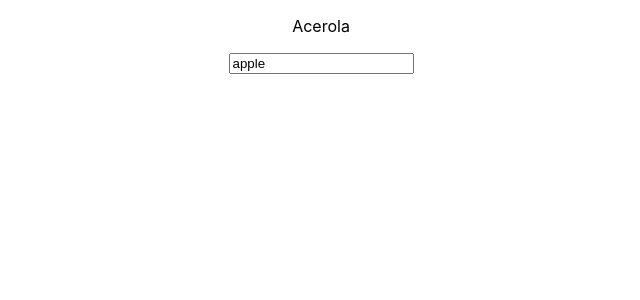
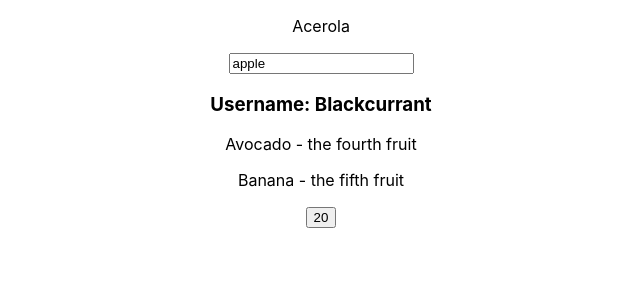
Before and after one commit to darrenzhang2000/base-syntax, a React (Create React App) app: page / in a window 1280 px wide. Shown: the top 300 px of the page, without its empty margins (319-959 px from the left). Built offline with nearby package versions, Linux system fonts and the light colour scheme.

Commit message:
added states

```diff
--- a/src/App.css
+++ b/src/App.css
@@ -1,38 +1,3 @@
 .App {
   text-align: center;
 }
-
-.App-logo {
-  height: 40vmin;
-  pointer-events: none;
-}
-
-@media (prefers-reduced-motion: no-preference) {
-  .App-logo {
-    animation: App-logo-spin infinite 20s linear;
-  }
-}
-
-.App-header {
-  background-color: #282c34;
-  min-height: 100vh;
-  display: flex;
-  flex-direction: column;
-  align-items: center;
-  justify-content: center;
-  font-size: calc(10px + 2vmin);
-  color: white;
-}
-
-.App-link {
-  color: #61dafb;
-}
-
-@keyframes App-logo-spin {
-  from {
-    transform: rotate(0deg);
-  }
-  to {
-    transform: rotate(360deg);
-  }
-}
--- a/src/App.js
+++ b/src/App.js
@@ -1,16 +1,34 @@
-import React from 'react';
-import './App.css';
-import UserInput from './UserInput/UserInput';
+import React, { Component } from "react"
+import "./App.css"
+import UserInput from "./UserInput/UserInput"
+import UserOutput from "./UserOutput/UserOutput"
+import { render } from "@testing-library/react"
 
-function App() {
-  return (
-    <div className="App">
-      <p>
-        Acerola
-      </p>
-      <UserInput inputElement="apple"/>
-    </div>
-  );
+class App extends Component {
+    state = {
+        user: "Blackcurrant",
+        age: 20
+    }
+
+    handleOnClick = () => {
+        console.log('blueberries')
+        this.setState({ age: this.state.age - 1 })
+        console.log('breadfruit', this.state.age)
+    }
+
+    componentDidMount = () => {
+        this.setState({ user: "Blackcurrant", age: 20 })
+    }
+    render() {
+        return (
+            <div className="App">
+                <p>Acerola</p>
+                <UserInput inputElement="apple" />
+                <UserOutput user={this.state.user} />
+                <button onClick={this.handleOnClick}>{this.state.age}</button>
+            </div>
+        )
+    }
 }
 
-export default App;
+export default App
--- /dev/null
+++ b/src/UserOutput/UserOutput.js
@@ -0,0 +1,14 @@
+import React, {Component} from 'react'
+
+class UserOutput extends Component{
+    render(){
+        const { user } = this.props
+        return <div>
+            <h3>Username: {user} </h3>
+            <p>Avocado - the fourth fruit</p>
+            <p>Banana - the fifth fruit</p>
+        </div>
+    }
+}
+
+export default UserOutput
```
Also changed, not shown: src/logo.svg (deleted).
